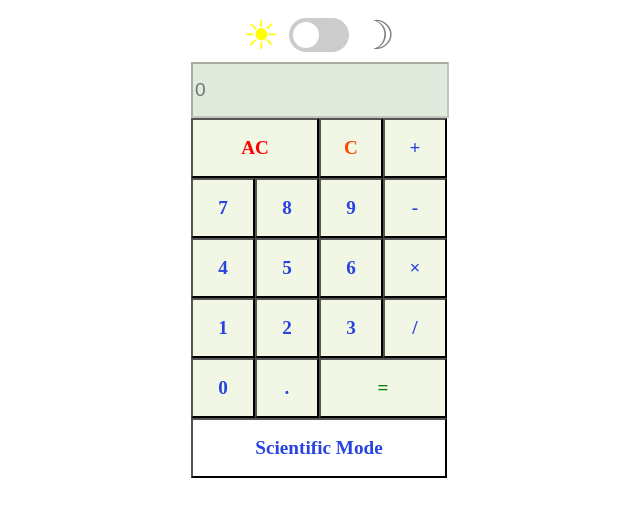
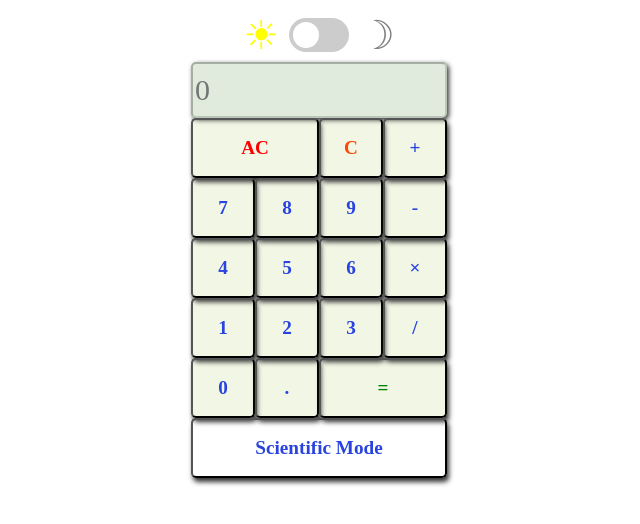
Before and after one commit to uditmehra80/CTB-simple-calculator, a React (Create React App) app in the folder calculator/: page / in a window 1280 px wide. Shown: the top 524 px of the page, without its empty margins (321-961 px from the left). Built offline with nearby package versions, Linux system fonts and the light colour scheme.

Commit message:
style hover

```diff
--- a/calculator/src/App.css
+++ b/calculator/src/App.css
@@ -42,9 +42,11 @@ button{
   font-weight: 700;
   font-family: cursive;
   font-size: larger;
+  border-radius: 5px;
+  box-shadow: 2px 4px 5px #333;
 }
 button:hover{
-  background-color: rgba(166, 255, 0, 0.425);
+  background-color: rgba(108, 110, 105, 0.425);
 }
 
 .keypad-light {
@@ -72,7 +74,11 @@ button:hover{
 
 input[type="text"] {
   height: 50px;
-  width: 250px;
+  width: 248px;
+  box-shadow: 2px 2px 5px #333;
+  border-radius: 5px;
+  font-size: 30px;
+  font-family: cursive;
 }
 
 #clear {
```
Also changed, not shown: calculator/src/components/Darkmode.js (deleted).
